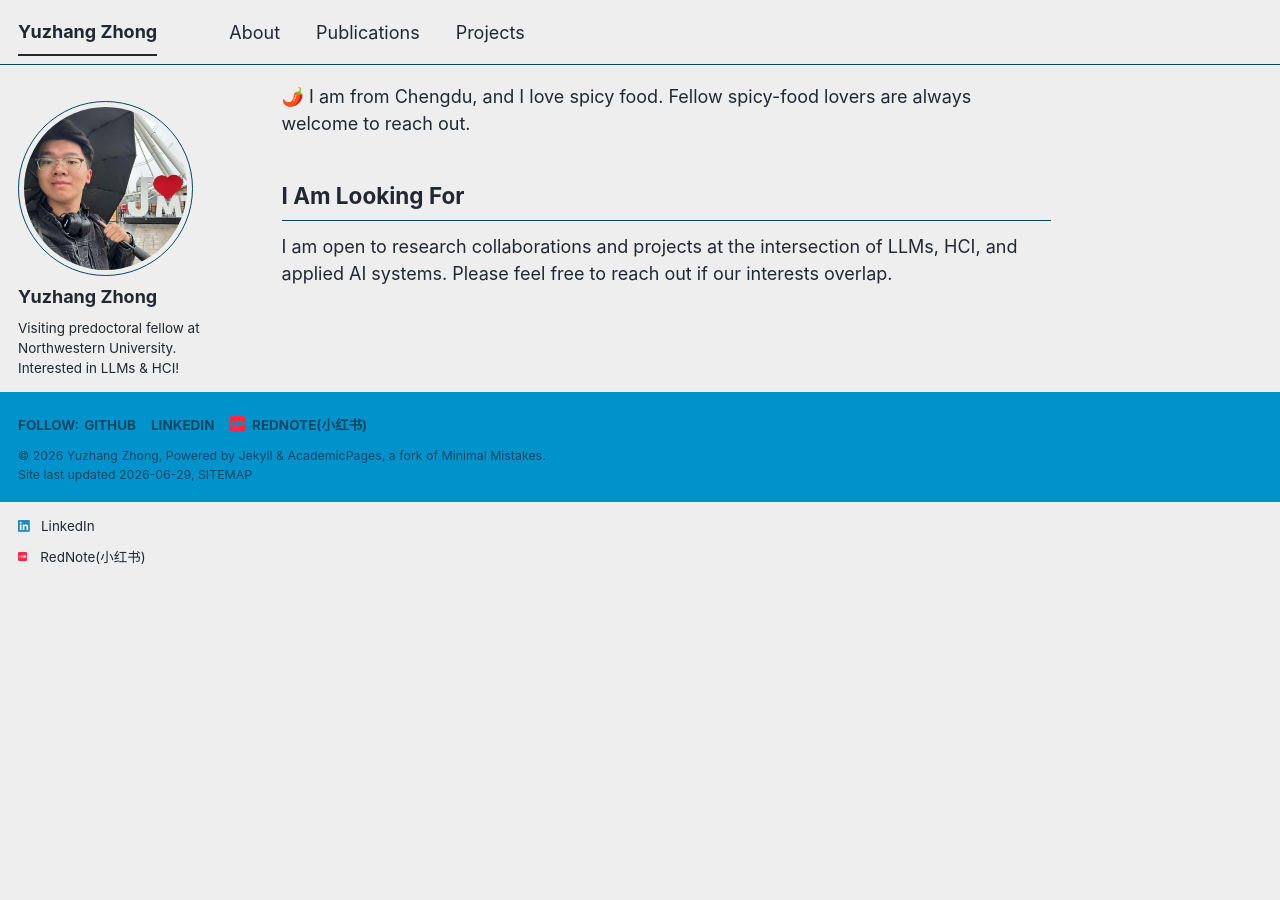
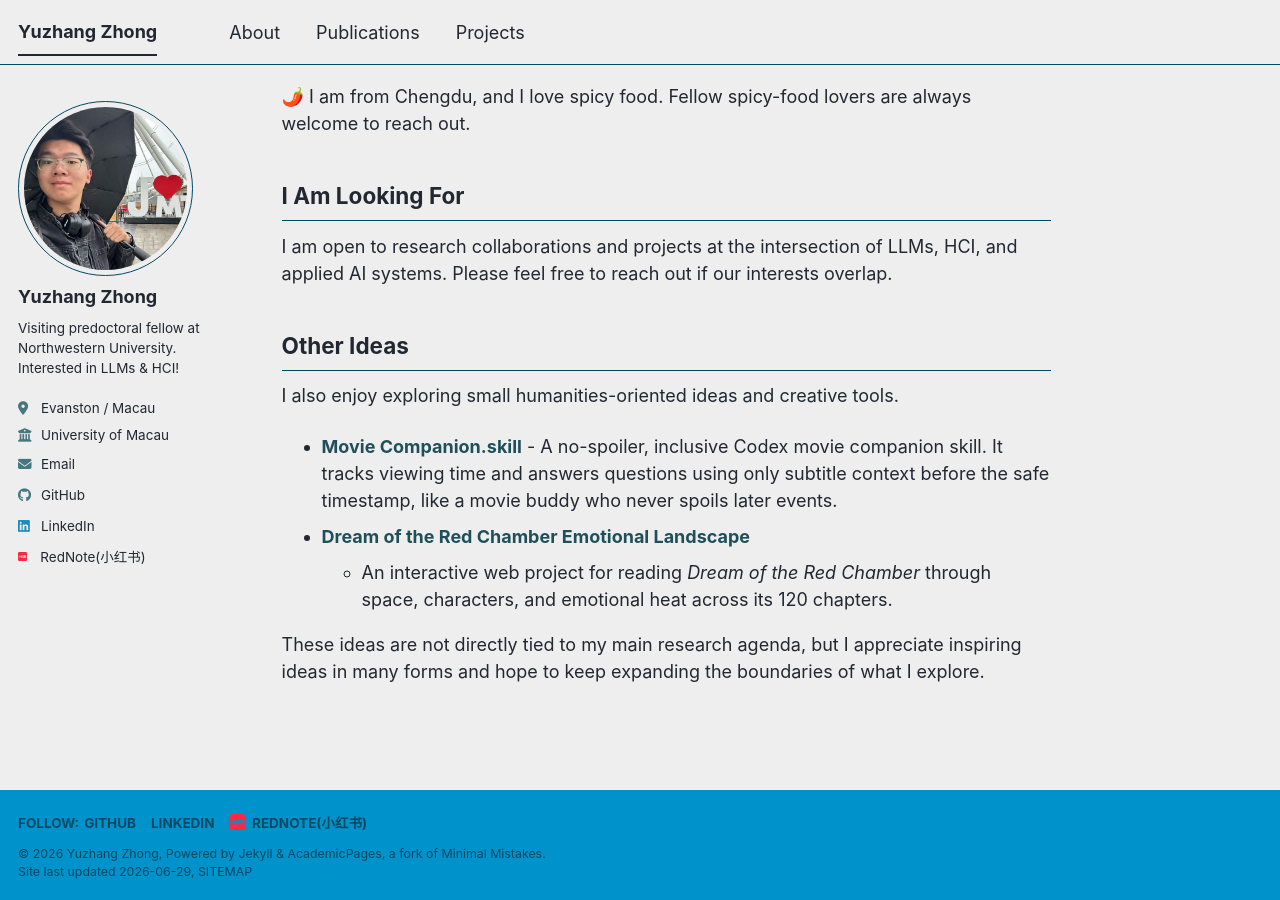
Before and after one commit to yuzhang-zhong/yuzhang-zhong.github.io, a Jekyll site: the page built from _pages/about.md, in a window 1280 px wide and 900 px high, scrolled down 1726 px. Built offline with Jekyll 4.4.1, drawn with Linux system fonts in a browser that asks for light colours; a style sheet for code colours, icons or effects is not loaded.

Commit message:
Add other ideas section

```diff
--- a/_pages/about.md
+++ b/_pages/about.md
@@ -59,3 +59,19 @@ welcome to reach out.
 I am open to research collaborations and projects at the intersection of LLMs,
 HCI, and applied AI systems. Please feel free to reach out if our interests
 overlap.
+
+## Other Ideas
+
+I also enjoy exploring small humanities-oriented ideas and creative tools.
+
+- <span class="project-name">Movie Companion.skill</span> - A no-spoiler,
+  inclusive Codex movie companion skill. It tracks viewing time and answers
+  questions using only subtitle context before the safe timestamp, like a movie
+  buddy who never spoils later events.
+- <span class="project-name">Dream of the Red Chamber Emotional Landscape</span>
+  - An interactive web project for reading <em>Dream of the Red Chamber</em>
+  through space, characters, and emotional heat across its 120 chapters.
+
+These ideas are not directly tied to my main research agenda, but I appreciate
+inspiring ideas in many forms and hope to keep expanding the boundaries of what I
+explore.
```
